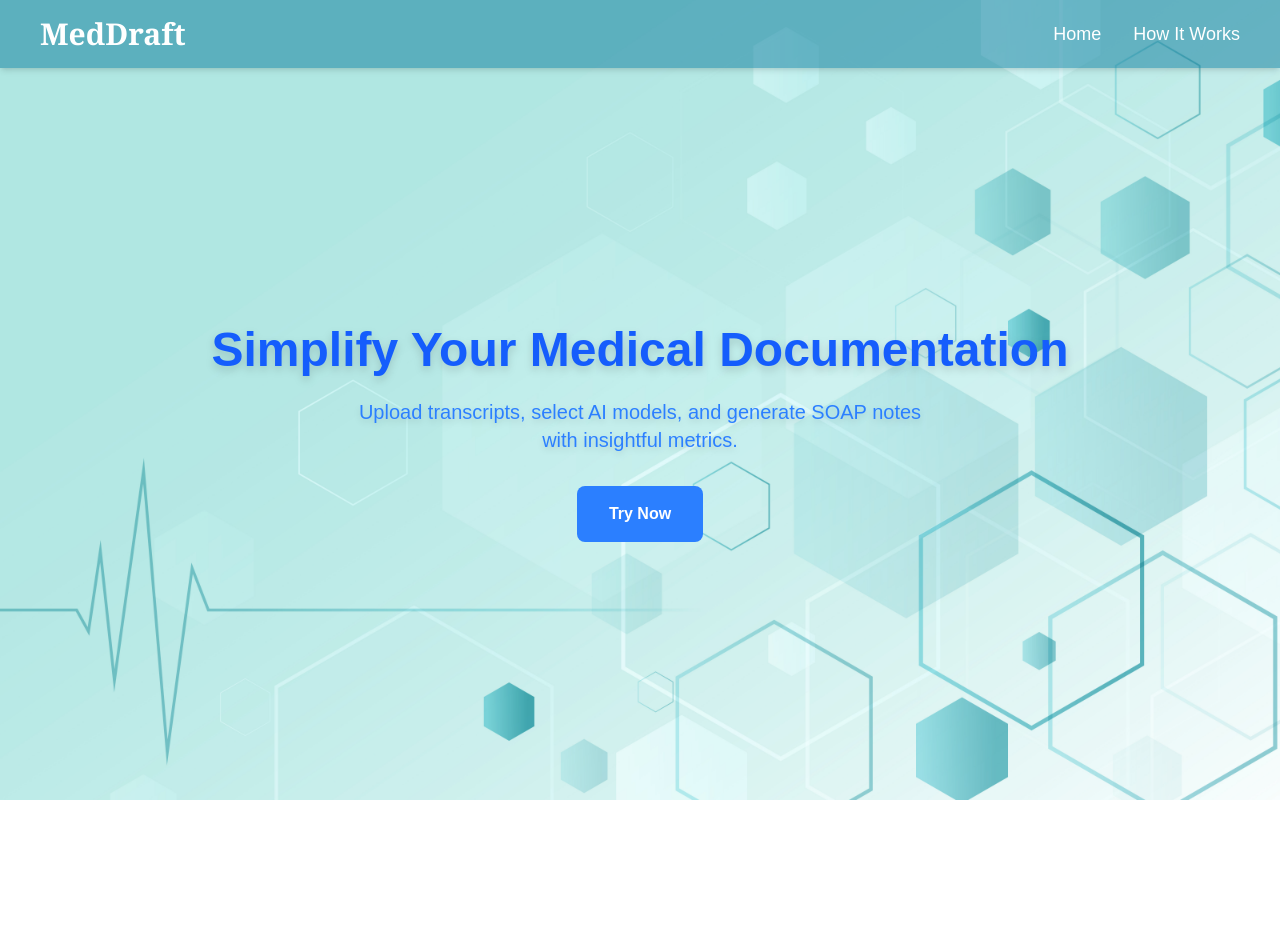
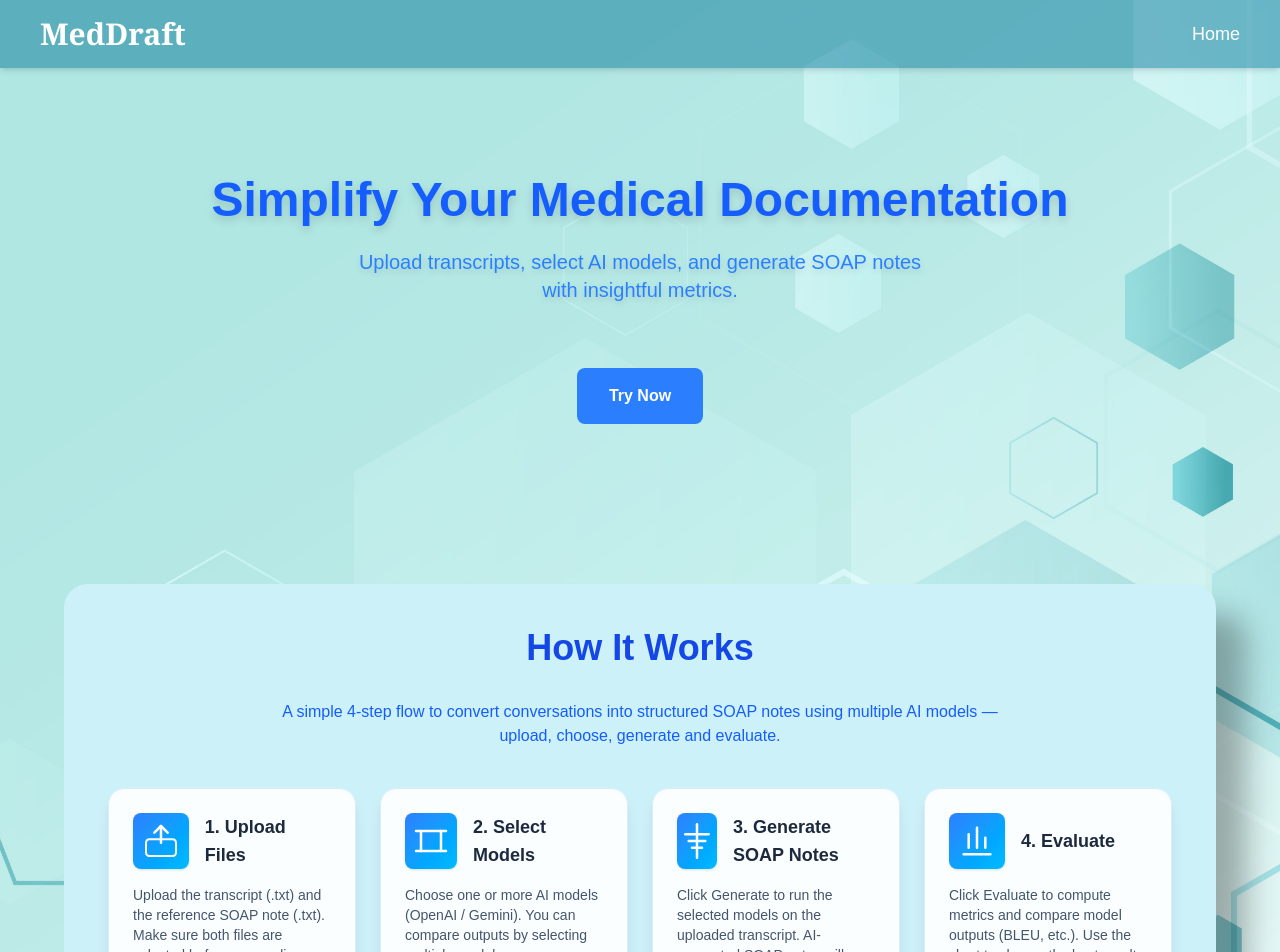
Before and after one commit to LaibaaZahid/MedDraft-Project, a Next.js app: page / in a window 1280 px wide. Shown: the top 952 px of the page. Before the commit the page ends 800 px from the top, so only its background shows below. Built offline with nearby package versions, Linux system fonts and the light colour scheme.

Commit message:
how it works component added, few ui changes

```diff
--- /dev/null
+++ b/src/app/components/HowItWorks.js
@@ -0,0 +1,101 @@
+"use client";
+
+export default function HowItWorks() {
+  const steps = [
+    {
+      title: "1. Upload Files",
+      desc: "Upload the transcript (.txt) and the reference SOAP note (.txt). Make sure both files are selected before proceeding.",
+      icon: (
+        <svg className="w-10 h-10" viewBox="0 0 24 24" fill="none" aria-hidden>
+          <path d="M12 3v10" stroke="currentColor" strokeWidth="1.5" strokeLinecap="round" strokeLinejoin="round"/>
+          <path d="M8 7l4-4 4 4" stroke="currentColor" strokeWidth="1.5" strokeLinecap="round" strokeLinejoin="round"/>
+          <rect x="3" y="11" width="18" height="10" rx="2" stroke="currentColor" strokeWidth="1.2"/>
+        </svg>
+      ),
+    },
+    {
+      title: "2. Select Models",
+      desc: "Choose one or more AI models (OpenAI / Gemini). You can compare outputs by selecting multiple models.",
+      icon: (
+        <svg className="w-10 h-10" viewBox="0 0 24 24" fill="none" aria-hidden>
+          <path d="M3 6h18" stroke="currentColor" strokeWidth="1.5" strokeLinecap="round"/>
+          <path d="M6 6v12" stroke="currentColor" strokeWidth="1.5" strokeLinecap="round"/>
+          <path d="M18 6v12" stroke="currentColor" strokeWidth="1.5" strokeLinecap="round"/>
+          <path d="M3 18h18" stroke="currentColor" strokeWidth="1.5" strokeLinecap="round"/>
+        </svg>
+      ),
+    },
+    {
+      title: "3. Generate SOAP Notes",
+      desc: "Click Generate to run the selected models on the uploaded transcript. AI-generated SOAP notes will appear in the results panel.",
+      icon: (
+        <svg className="w-10 h-10" viewBox="0 0 24 24" fill="none" aria-hidden>
+          <path d="M12 2v20" stroke="currentColor" strokeWidth="1.5" strokeLinecap="round"/>
+          <path d="M5 8h14" stroke="currentColor" strokeWidth="1.5" strokeLinecap="round"/>
+          <path d="M7 12h10" stroke="currentColor" strokeWidth="1.5" strokeLinecap="round"/>
+          <path d="M9 16h6" stroke="currentColor" strokeWidth="1.5" strokeLinecap="round"/>
+        </svg>
+      ),
+    },
+    {
+      title: "4. Evaluate",
+      desc: "Click Evaluate to compute metrics and compare model outputs (BLEU, etc.). Use the chart to choose the best result.",
+      icon: (
+        <svg className="w-10 h-10" viewBox="0 0 24 24" fill="none" aria-hidden>
+          <path d="M4 20h16" stroke="currentColor" strokeWidth="1.5" strokeLinecap="round"/>
+          <path d="M7 16V8" stroke="currentColor" strokeWidth="1.5" strokeLinecap="round"/>
+          <path d="M12 16V4" stroke="currentColor" strokeWidth="1.5" strokeLinecap="round"/>
+          <path d="M17 16v-6" stroke="currentColor" strokeWidth="1.5" strokeLinecap="round"/>
+        </svg>
+      ),
+    },
+  ];
+
+  return (
+    <section className="w-full py-20 flex justify-center">
+      {/* Main card container */}
+      <div className="max-w-6xl w-full bg-[#ccf1f9] rounded-3xl p-10
+                  border-4 border-[#ccf1f9] shadow-[30px_30px_30px_rgba(0,0,0,0.3)]">
+        <h2 className="text-4xl font-extrabold text-center text-blue-700 mb-8">How It Works</h2>
+        <p className="text-center text-blue-600 mb-10 max-w-3xl mx-auto">
+          A simple 4-step flow to convert conversations into structured SOAP notes using multiple AI models — upload, choose, generate and evaluate.
+        </p>
+
+        {/* Inner step cards */}
+        <div className="grid gap-6 grid-cols-1 sm:grid-cols-2 lg:grid-cols-4">
+          {steps.map((s, i) => (
+            <article
+              key={s.title}
+              className={`group relative bg-white/90 border border-blue-100 rounded-2xl p-6 shadow-lg transform transition-all duration-500 hover:-translate-y-3 hover:shadow-2xl`}
+              style={{ animation: `fadeUp .6s ease forwards`, animationDelay: `${i * 120}ms`, opacity: 0 }}
+            >
+              <div className="flex items-center gap-4 mb-4">
+                <div className="w-14 h-14 flex items-center justify-center rounded-lg bg-linear-to-br from-blue-500 to-sky-400 text-white shadow">
+                  {s.icon}
+                </div>
+                <h3 className="text-lg font-semibold text-slate-800">{s.title}</h3>
+              </div>
+
+              <p className="text-sm text-slate-600 mb-6">{s.desc}</p>
+
+              <div className="absolute -bottom-4 left-1/2 -translate-x-1/2 opacity-0 group-hover:opacity-100 transition-opacity">
+                <div className="text-xs bg-linear-to-r from-sky-100 to-blue-100 px-3 py-1 rounded-full border border-blue-200 text-blue-700 shadow-sm">
+                  Step {i + 1}
+                </div>
+              </div>
+            </article>
+          ))}
+        </div>
+      </div>
+
+      {/* animations */}
+      <style jsx>{`
+        @keyframes fadeUp {
+          0% { opacity: 0; transform: translateY(18px) scale(0.995); }
+          60% { opacity: 1; transform: translateY(-6px) scale(1.01); }
+          100% { opacity: 1; transform: translateY(0) scale(1); }
+        }
+      `}</style>
+    </section>
+  );
+}
--- a/src/app/components/Landing.js
+++ b/src/app/components/Landing.js
@@ -2,36 +2,47 @@
 
 import Navbar from "./Navbar";
 import { useRouter } from "next/navigation";
+import HowItWorks from "./HowItWorks";
 
 
 
 export default function Landing() {
   const router = useRouter();
   return (
+    <>
     <div
-      className="relative min-h-screen bg-cover bg-center flex flex-col items-center"
+      className="relative min-h-screen bg-cover bg-center flex flex-col items-center "
       style={{ backgroundImage: "url('/landing.jpg')" }}
     >
       {/* Navbar */}
       <Navbar />
 
       {/* Center Content */}
-      <div className="flex flex-col justify-center items-center grow">
-        <h1 className="text-5xl font-extrabold text-blue-600 text-center mb-6 drop-shadow-lg">
-          Simplify Your Medical Documentation
-        </h1>
+        <div className="flex flex-col justify-center items-center grow mt-12 mb-20 px-4 sm:px-6 lg:px-0">
+  <h1 className="text-3xl sm:text-4xl md:text-5xl font-extrabold text-blue-600 text-center mb-6 drop-shadow-lg mt-15">
+    Simplify Your Medical Documentation
+  </h1>
 
-        <p className="text-xl text-blue-500 mb-8 drop-shadow-md text-center max-w-xl">
-          Upload transcripts, select AI models, and generate SOAP notes with insightful metrics.
-        </p>
+  <p className="text-lg sm:text-xl text-blue-500 mb-8 drop-shadow-md text-center max-w-full sm:max-w-xl">
+    Upload transcripts, select AI models, and generate SOAP notes with insightful metrics.
+  </p>
+
+
 
         <button
           onClick={() => router.push("/MainApp")}
-          className="px-8 py-4 bg-blue-500 text-white font-semibold rounded-lg hover:bg-blue-600 transition"
+          className="px-8 py-4 mt-8 bg-blue-500 text-white font-semibold rounded-lg hover:bg-blue-600 transition"
         >
           Try Now
         </button>
       </div>
+
+      {/* How It Works - at the bottom */}
+      <HowItWorks />
     </div>
+
+
+
+    </>
   );
 }
--- a/src/app/components/MainApp.js
+++ b/src/app/components/MainApp.js
@@ -121,7 +121,7 @@ export default function MainApp() {
 };
   return (
     <div
-      className="min-h-screen bg-cover bg-center relative  bg-[#abe2f1]"
+      className="min-h-screen bg-cover bg-center relative  bg-[#effcff]"
     >
       <Navbar className="relative z-20"/>
        {/* Toast */}
@@ -167,7 +167,11 @@ export default function MainApp() {
   <button
     onClick={handleDownloadJSON}
     disabled={results.length === 0}
-    className="flex-1 py-3 rounded-xl font-semibold transition bg-blue-500 hover:bg-blue-600 text-white"
+    className={`flex-1 py-3 rounded-xl font-semibold transition
+      ${results.length === 0
+        ? "bg-gray-400 cursor-not-allowed text-gray-200"
+        : " bg-blue-500 hover:bg-blue-600 text-white"
+      }`}
   >
     Download JSON
   </button>
--- a/src/app/components/Navbar.js
+++ b/src/app/components/Navbar.js
@@ -16,9 +16,7 @@ export default function Navbar() {
           Home
         </Link>
 
-        <Link href="/HowItWorks" className="hover:text-blue-800 transition text-white">
-          How It Works
-        </Link>
+
       </div>
     </nav>
   );
```
